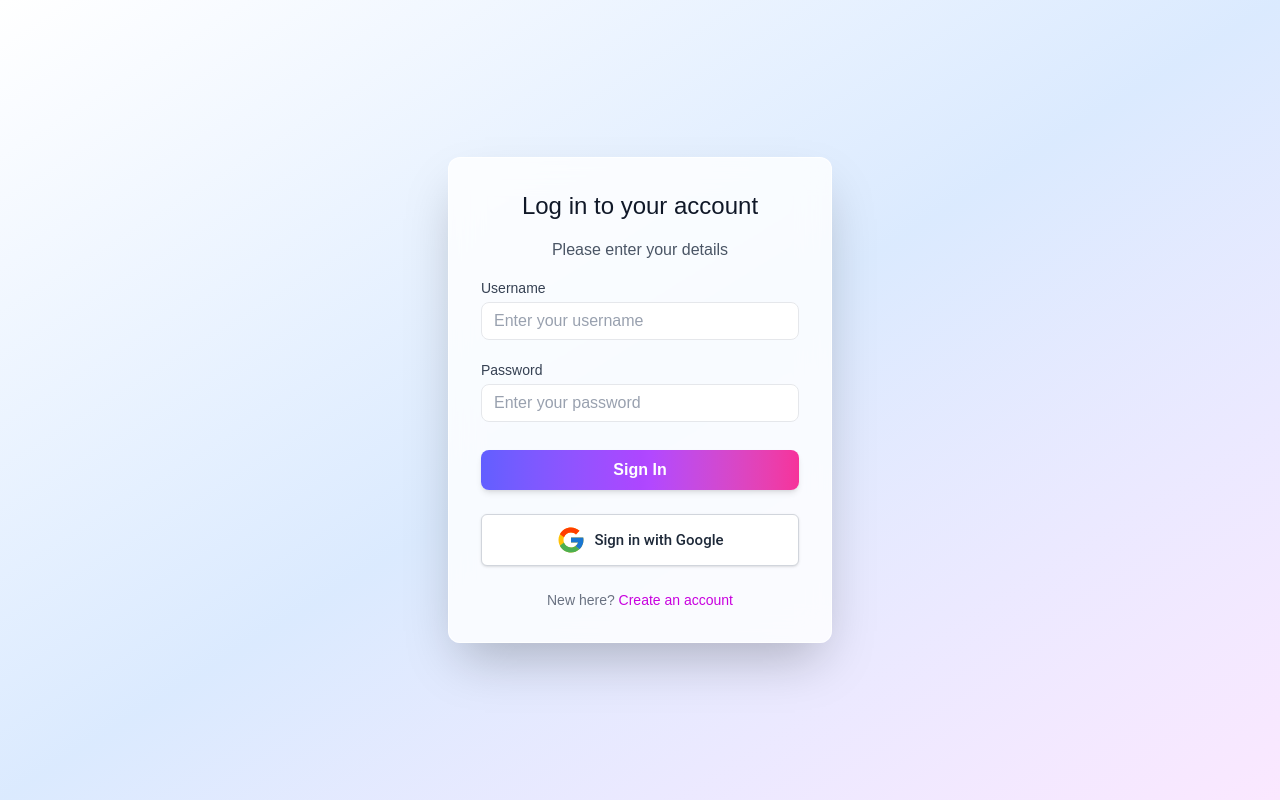
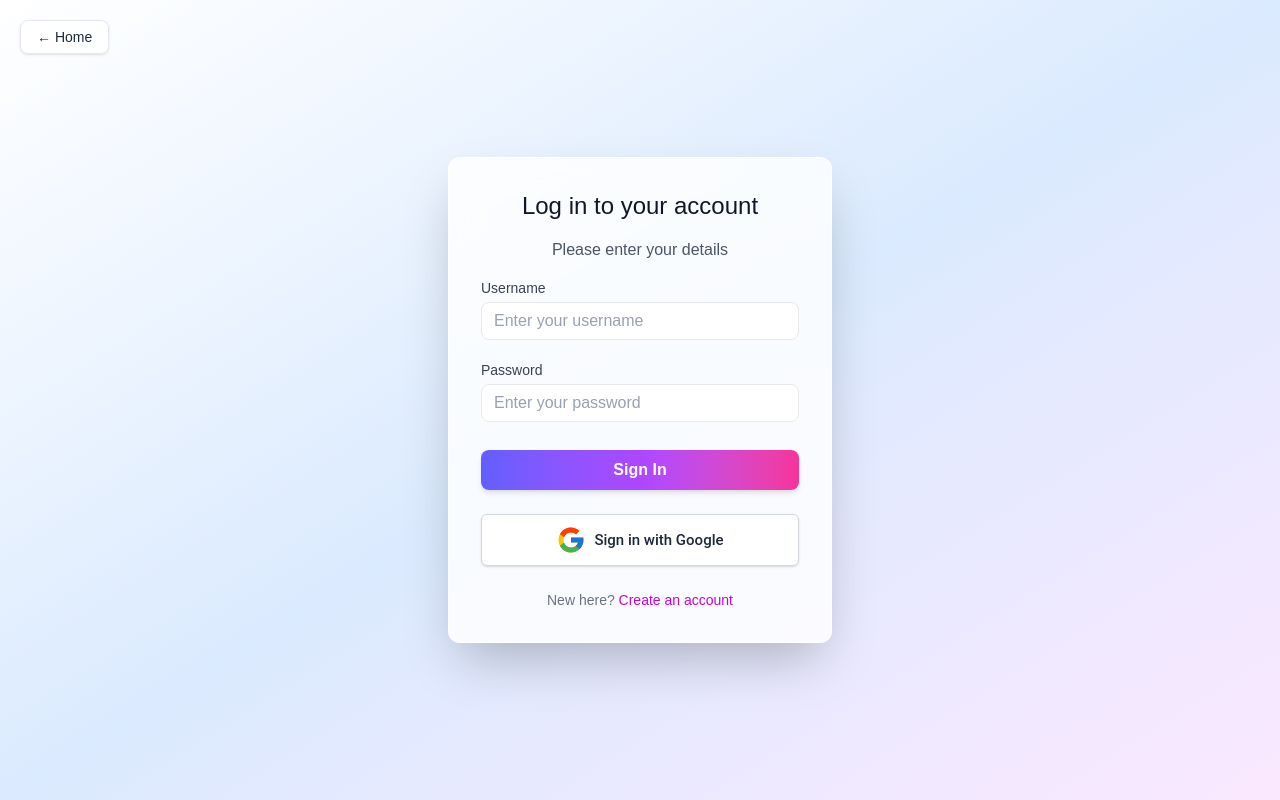
Before and after one commit to Shahbaz225261/Blog-App, a Next.js app: page /signin in a window 1280 px wide. Built offline with nearby package versions, Linux system fonts and the light colour scheme; no server answers.

Commit message:
added home button

```diff
--- a/components/Signin.tsx
+++ b/components/Signin.tsx
@@ -2,7 +2,8 @@
 import { useRef, useState } from "react";
 import { signIn } from "next-auth/react";
 import { useRouter } from "next/navigation";
-import  Google  from "@/icons/Google";
+import Google from "@/icons/Google";
+import Link from "next/link";
 
 export default function Signin() {
   const username = useRef<HTMLInputElement>(null);
@@ -20,7 +21,16 @@ export default function Signin() {
   }
 
   return (
-    <div className="min-h-screen flex items-center justify-center bg-gradient-to-br from-white via-blue-100 to-fuchsia-100">
+    <div className="min-h-screen flex items-center justify-center bg-gradient-to-br from-white via-blue-100 to-fuchsia-100 relative">
+
+      {/* 🏠 Home Button */}
+      <Link
+        href="/"
+        className="absolute top-5 left-5 bg-white/80 backdrop-blur-md border border-gray-200 text-gray-800 px-4 py-1.5 rounded-lg shadow hover:bg-white hover:scale-105 transition font-medium text-sm"
+      >
+        ← Home
+      </Link>
+
       <div className="w-96 bg-white/80 backdrop-blur-lg rounded-xl shadow-2xl p-8 flex flex-col items-center border border-white/80">
         <h2 className="text-2xl font-normal text-center mb-4 text-gray-900 tracking-normal">
           Log in to your account
@@ -115,15 +125,14 @@ export default function Signin() {
               active:border-gray-400
               group
             "
-    style={{ fontFamily: 'Roboto, Arial, sans-serif' }}
+            style={{ fontFamily: "Roboto, Arial, sans-serif" }}
           >
-    <Google/>
+            <Google />
             <span className="text-gray-800 text-[15px] font-medium">
               Sign in with Google
             </span>
           </button>
         </div>
-
 
         <p className="mt-6 text-gray-500 text-sm">
           New here?{" "}
--- a/components/Signup.tsx
+++ b/components/Signup.tsx
@@ -1,10 +1,10 @@
 "use client";
-
 import axios from "axios";
 import { useRouter } from "next/navigation";
 import { useRef, useState } from "react";
 import { signIn } from "next-auth/react";
 import Google from "@/icons/Google";
+import Link from "next/link";
 
 export default function Signup() {
   const username = useRef<HTMLInputElement>(null);
@@ -22,6 +22,12 @@ export default function Signup() {
 
   return (
     <div className="min-h-screen flex items-center justify-center bg-gradient-to-br from-white via-blue-100 to-fuchsia-100">
+       <Link
+        href="/"
+        className="absolute top-5 left-5 bg-white/80 backdrop-blur-md border border-gray-200 text-gray-800 px-4 py-1.5 rounded-lg shadow hover:bg-white hover:scale-105 transition font-medium text-sm"
+      >
+        ← Home
+      </Link>
       <div className="w-96 bg-white/80 backdrop-blur-lg rounded-xl shadow-2xl p-8 flex flex-col items-center border border-white/80">
         <h2 className="text-2xl font-normal text-center mb-4 text-gray-900 tracking-normal">
           Create your account
@@ -77,7 +83,6 @@ export default function Signup() {
             Sign Up
           </button>
 
-          {/* Google Sign In Button */}
           <button
             onClick={() => signIn("google", { callbackUrl: "/blogs" })}
             className="
@@ -99,7 +104,7 @@ export default function Signup() {
             "
             style={{ fontFamily: 'Roboto, Arial, sans-serif' }}
           >
-            <Google className="w-5 h-5 text-gray-700" />
+            <Google/>
             <span className="text-gray-800 text-[15px] font-medium">
               Sign in with Google
             </span>
@@ -108,9 +113,9 @@ export default function Signup() {
 
         <p className="mt-6 text-gray-500 text-sm">
           Already have an account?{" "}
-          <a href="/signin" className="text-fuchsia-600 hover:underline font-medium">
+          <Link href="/signin" className="text-fuchsia-600 hover:underline font-medium">
             Sign In
-          </a>
+          </Link>
         </p>
       </div>
     </div>
```
Lines whose indentation alone changed are shown as unchanged.
